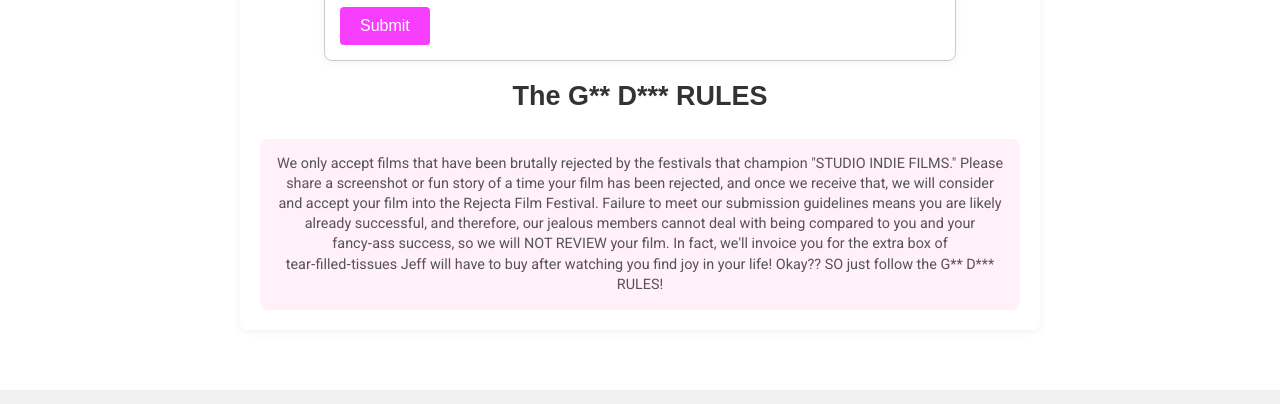
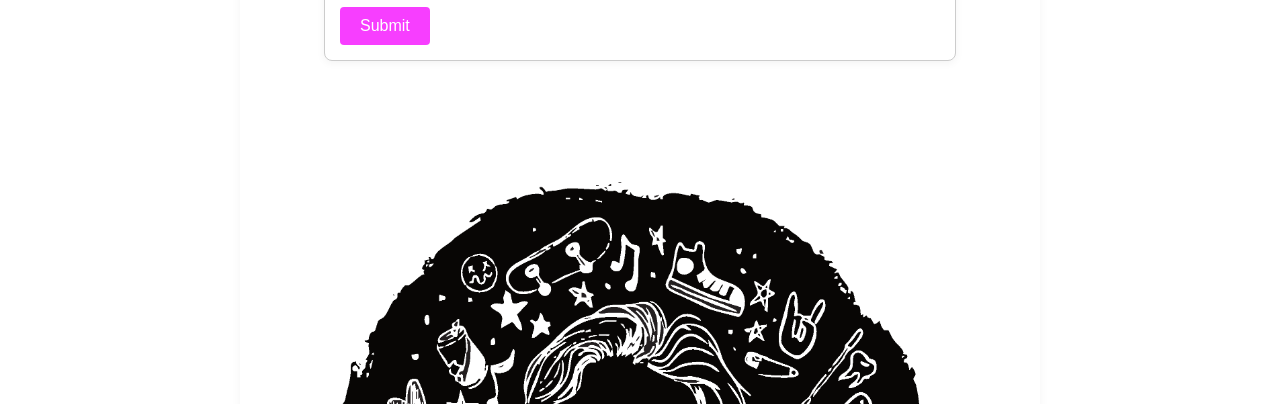
Before and after one commit to jrsti06/rejecta-site, a plain HTML site: page index.html in a window 1280 px wide. Shown: the part 6197-6601 px from the top of the page. Drawn offline with Linux system fonts and the light colour scheme; a web font is replaced by a local one.

Commit message:
file name replaced

```diff
--- a/index.html
+++ b/index.html
@@ -400,8 +400,10 @@
           <input type="submit" value="Submit">
         </form>
       </div>
+      <img src="images/mooch_glasses.png" alt="Mooch Glasses" style="display: block; margin: 0 auto 20px auto; max-width: 100%; height: auto;">
       <h3 class="rules-header">The G** D*** RULES</h3>
       <p class="rules">
+
         We only accept films that have been brutally rejected by the festivals that champion "STUDIO INDIE FILMS." Please share a screenshot or fun story of a time your film has been rejected, and once we receive that, we will consider and accept your film into the Rejecta Film Festival. Failure to meet our submission guidelines means you are likely already successful, and therefore, our jealous members cannot deal with being compared to you and your fancy‑ass success, so we will NOT REVIEW your film. In fact, we'll invoice you for the extra box of tear‑filled‑tissues Jeff will have to buy after watching you find joy in your life! Okay?? SO just follow the G** D*** RULES!
       </p>
     </section>
```
Also changed, not shown: images/mooch_glasses.png (added), 1 other file.
